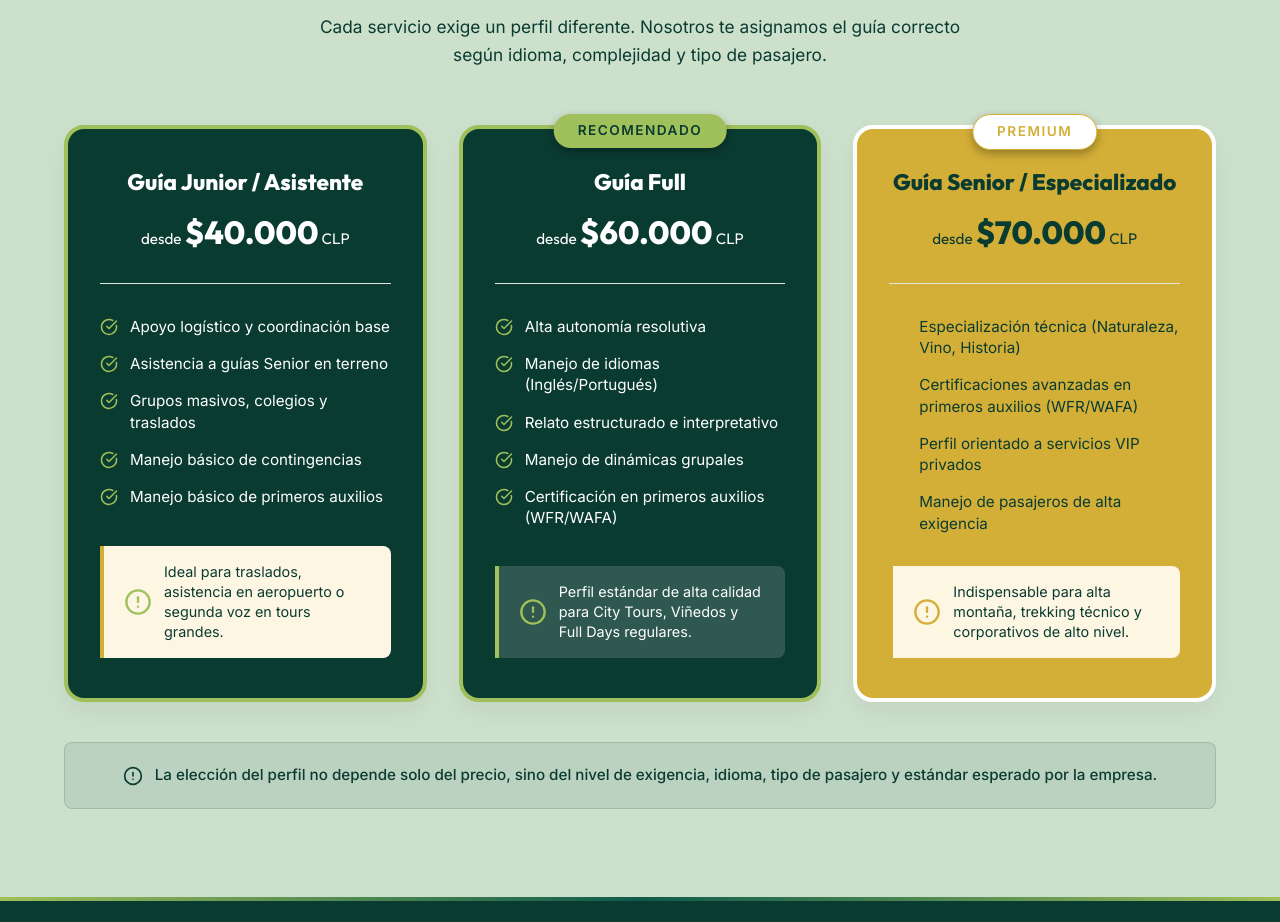
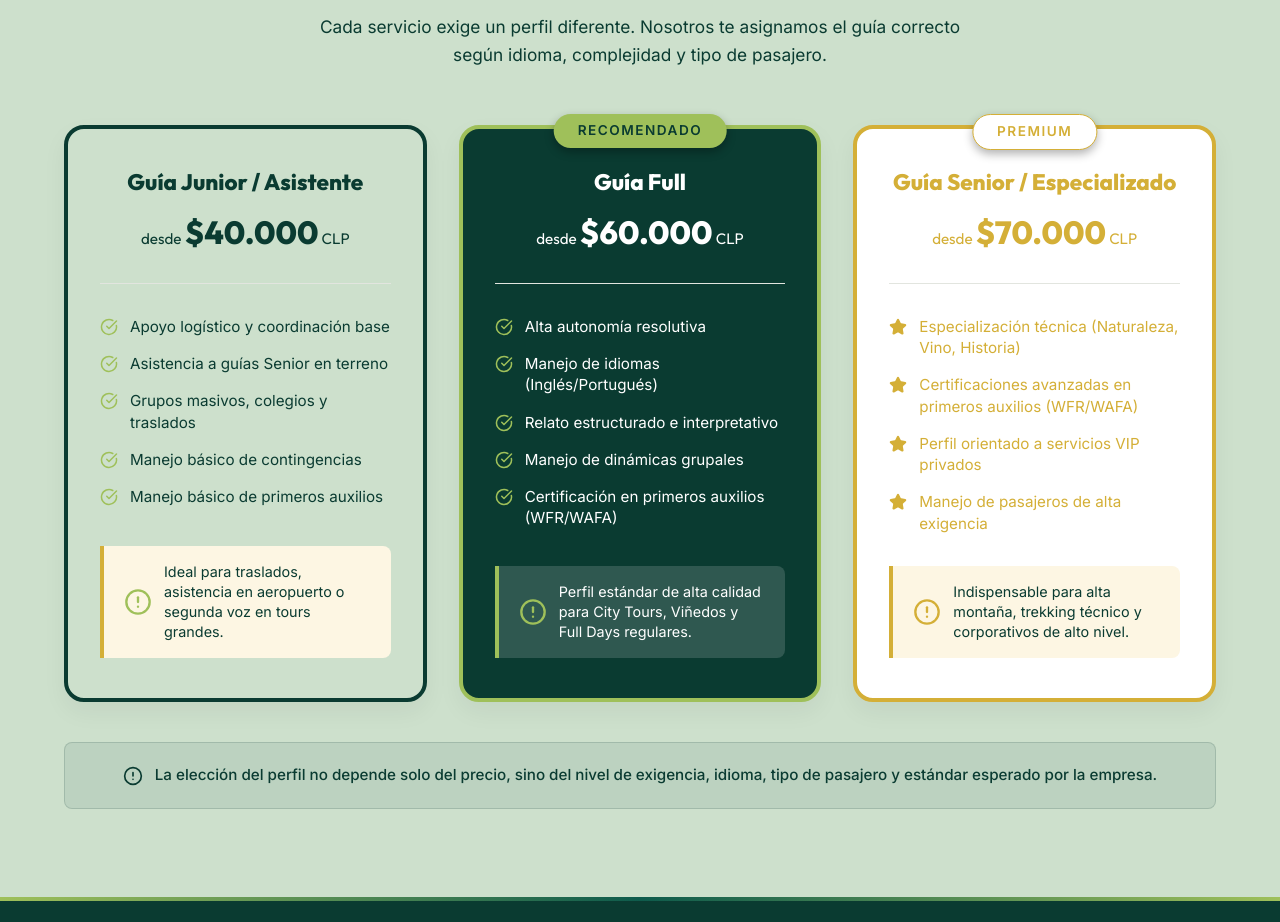
Before and after one commit to guiaalacartaoficial/guia-a-la-carta-web, a React (Vite) app: page /servicios in a window 1280 px wide. Shown: the part 4240-5162 px from the top of the page. Built offline with nearby package versions, Linux system fonts and the light colour scheme; no server answers.

Commit message:
Correccion: revertidos fondos de tarjetas y aplicados colores de texto (Junior verde, Senior naranja)

```diff
--- a/src/pages/Servicios.css
+++ b/src/pages/Servicios.css
@@ -630,8 +630,8 @@
 }
 
 .profile-tier-card.tier-junior {
-  background-color: var(--c-primary-dark) !important;
-  border: 4px solid var(--c-accent) !important;
+  background-color: #CDE0CC !important;
+  border: 4px solid var(--c-primary-dark) !important;
 }
 
 .profile-tier-card.tier-junior h4,
@@ -639,7 +639,7 @@
 .profile-tier-card.tier-junior li,
 .profile-tier-card.tier-junior .tier-price,
 .profile-tier-card.tier-junior .tier-price span {
-  color: white !important;
+  color: var(--c-primary-dark) !important;
 }
 
 .profile-tier-card.tier-full {
@@ -666,8 +666,8 @@
 }
 
 .profile-tier-card.tier-senior {
-  background-color: var(--b2b-gold) !important;
-  border: 4px solid white !important;
+  background-color: white !important;
+  border: 4px solid var(--b2b-gold) !important;
 }
 
 .profile-tier-card.tier-senior h4,
@@ -675,7 +675,7 @@
 .profile-tier-card.tier-senior li,
 .profile-tier-card.tier-senior .tier-price,
 .profile-tier-card.tier-senior .tier-price span {
-  color: var(--c-primary-dark) !important;
+  color: var(--b2b-gold) !important;
 }
 
 .profile-tier-badge {
```
